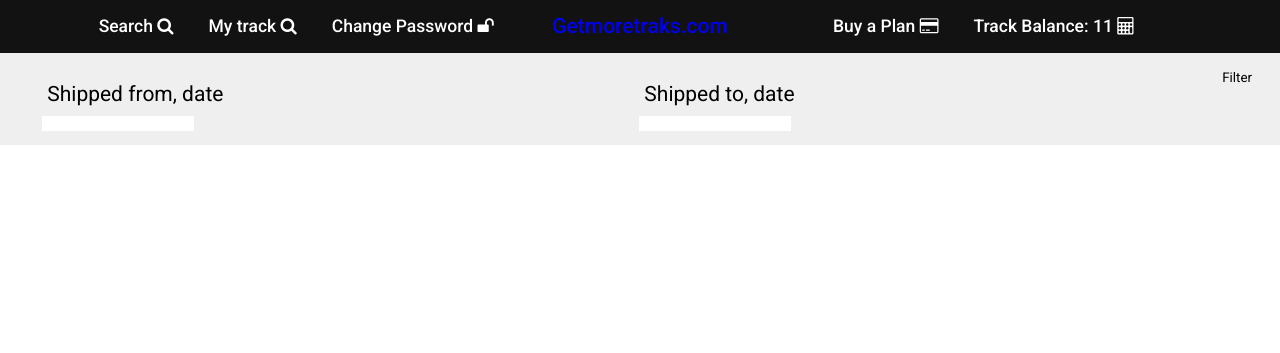
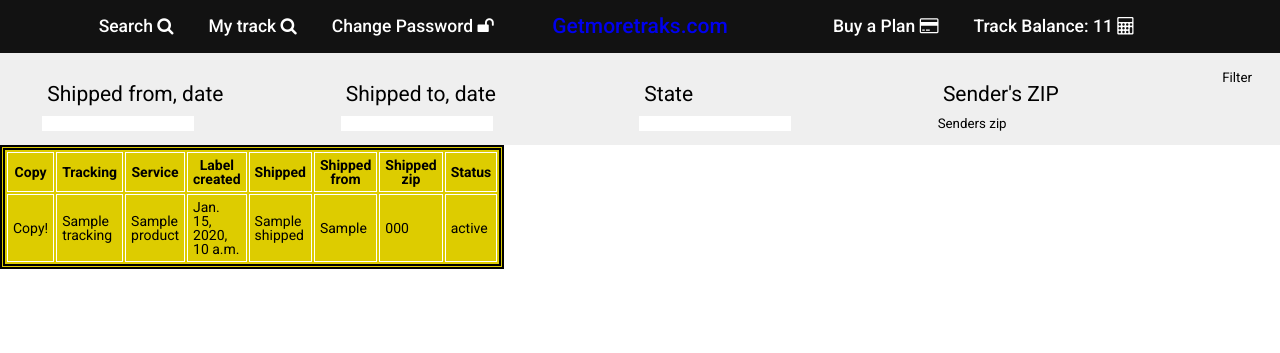
Before and after one commit to EgorKondratyev/track, a Django app: template track/templates/home/track_search.html in a window 1280 px wide. Shown: the top 353 px of the page. Run offline with Django 3.2, Linux system fonts and the light colour scheme; the template is opened without the code that fills it: most values are stand-ins (such as "Sample title", 1, 10 or a date in 2020); form fields are guessed from the names that the template uses.

Commit message:
create simple table for track

```diff
--- a/track/templates/home/track_search.html
+++ b/track/templates/home/track_search.html
@@ -9,6 +9,16 @@
     <title>{{ title }}</title>
     <link rel="stylesheet" href="https://stackpath.bootstrapcdn.com/font-awesome/4.7.0/css/font-awesome.min.css">
     <link rel="stylesheet" href="{% static 'home/css/track_search.css' %}">
+    <style type="text/css">
+   TABLE {
+    background: #dc0; /* Цвет фона таблицы */
+    border: 5px double #000; /* Рамка вокруг таблицы */
+   }
+   TD, TH {
+    padding: 5px; /* Поля вокруг текста */
+    border: 1px solid #fff; /* Рамка вокруг ячеек */
+   }
+  </style>
 </head>
 
 <body>
@@ -56,12 +66,54 @@
                         {{ form.shipped_to }}
                     </div>
                 </div>
+
+                <div class="delivery-form__item">
+                    <div class="delivery-form__header">State</div>
+                    <div class="delivery-form__body">
+                        {{ form.state }}
+                    </div>
+                </div>
+
+                <div class="delivery-form__item">
+                    <div class="delivery-form__header">Sender's ZIP</div>
+                    <div class="delivery-form__body">
+                        {{ form.senders_zip }}
+                    </div>
+                </div>
+
                 <p><button type="submit">Filter</button></p>
 
             </form>
         </div>
     </div>
-
+    {% if tracks %}
+        <table width="500">
+            <tr>
+                <th>Copy</th>
+                <th>Tracking</th>
+                <th>Service</th>
+                <th>Label created</th>
+                <th>Shipped</th>
+                <th>Shipped from</th>
+                <th>Shipped zip</th>
+                <th>Status</th>
+            </tr>
+            {% for track in tracks %}
+                <tr>
+                    <td>Copy!</td>
+                    <td>{{ track.tracking }}</td>
+                    <td>{{ track.product }}</td>
+                    <td>{{ track.created }}</td>
+                    <td>{{ track.shipped }}</td>
+                    <td>{{ track.shipped_from }}</td>
+                    <td>{{ track.shipped_zip }}</td>
+                    <td>{{ track.status }}</td>
+                </tr>
+            {% endfor %}
+        </table>
+    {% else %}
+        <p>We apologize, but not a single track was found for your request</p>
+    {% endif %}
 </body>
 
 </html>
```
Also changed, not shown: track/home/forms.py (+11 -0 lines), track/home/utils.py (added, +28 -0 lines), track/home/views.py (+20 -3 lines).
